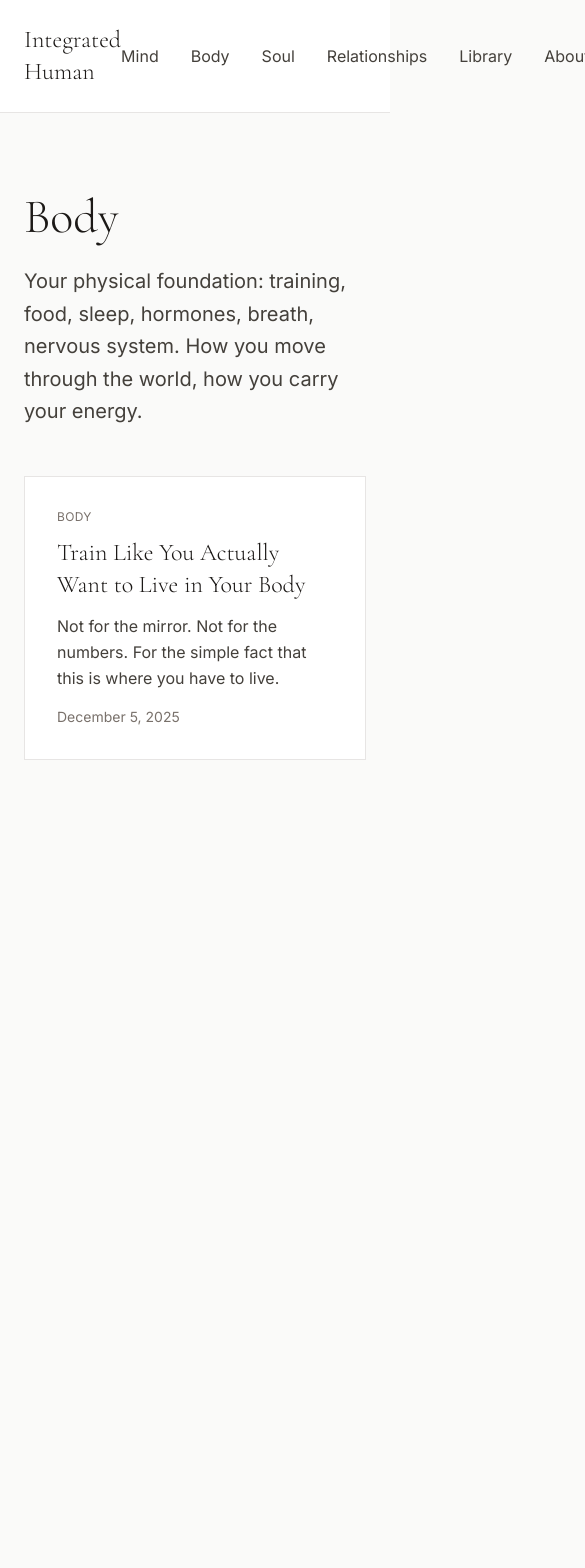
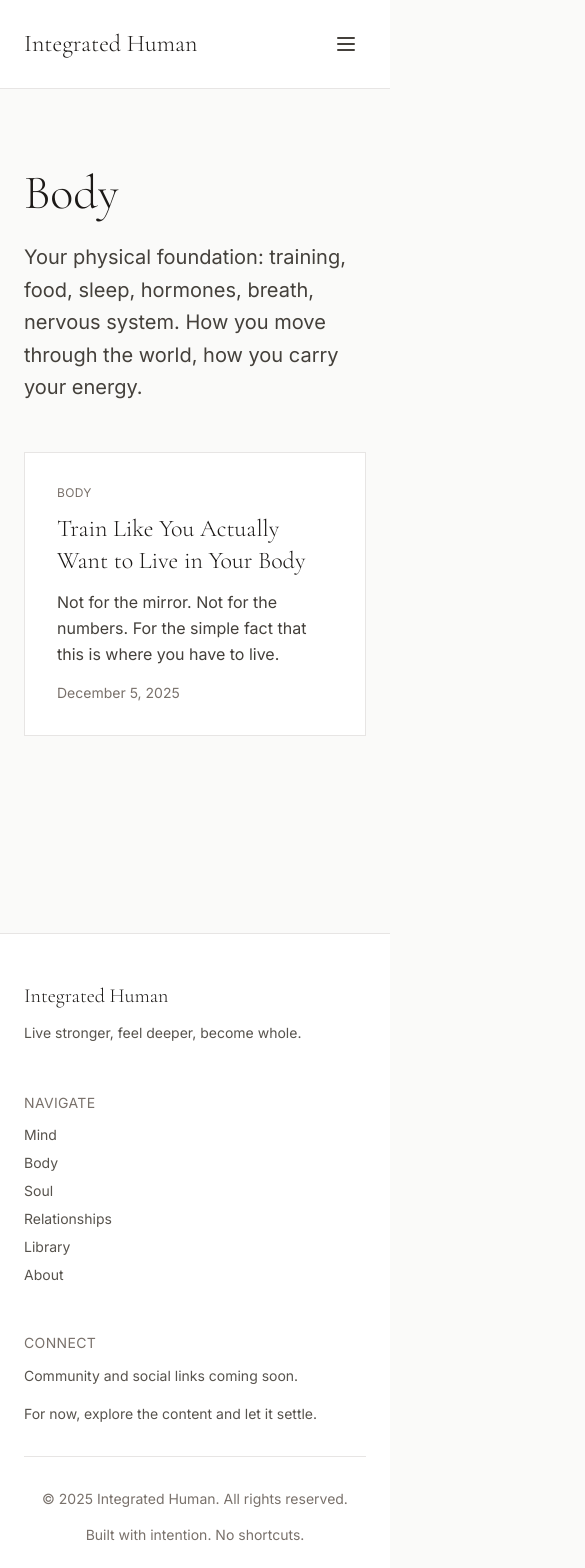
Before and after one commit to cXplore/integrated-human, a Next.js app: page /body in a window 390 px wide. Shown: the top 1568 px of the page, 585 px wide, since content can reach past the window. Before the commit the page ends 957 px from the top, so only its background shows below. Built offline with nearby package versions, Linux system fonts and the light colour scheme.

Commit message:
Add mobile navigation, fill Library page, add Footer component

```diff
--- /dev/null
+++ b/app/components/Footer.tsx
@@ -0,0 +1,69 @@
+import Link from 'next/link';
+
+export default function Footer() {
+  const currentYear = new Date().getFullYear();
+
+  return (
+    <footer className="bg-white border-t border-stone-200 py-12 px-6">
+      <div className="max-w-7xl mx-auto">
+        <div className="grid md:grid-cols-3 gap-12 mb-8">
+          {/* Brand */}
+          <div>
+            <h3 className="font-serif text-xl font-light text-stone-900 mb-3">
+              Integrated Human
+            </h3>
+            <p className="text-stone-600 text-sm leading-relaxed">
+              Live stronger, feel deeper, become whole.
+            </p>
+          </div>
+
+          {/* Quick Links */}
+          <div>
+            <h4 className="text-sm uppercase tracking-wide text-stone-500 mb-3">Navigate</h4>
+            <div className="flex flex-col gap-2">
+              <Link href="/mind" className="text-stone-600 hover:text-stone-900 text-sm transition-colors">
+                Mind
+              </Link>
+              <Link href="/body" className="text-stone-600 hover:text-stone-900 text-sm transition-colors">
+                Body
+              </Link>
+              <Link href="/soul" className="text-stone-600 hover:text-stone-900 text-sm transition-colors">
+                Soul
+              </Link>
+              <Link href="/relationships" className="text-stone-600 hover:text-stone-900 text-sm transition-colors">
+                Relationships
+              </Link>
+              <Link href="/library" className="text-stone-600 hover:text-stone-900 text-sm transition-colors">
+                Library
+              </Link>
+              <Link href="/about" className="text-stone-600 hover:text-stone-900 text-sm transition-colors">
+                About
+              </Link>
+            </div>
+          </div>
+
+          {/* Connect */}
+          <div>
+            <h4 className="text-sm uppercase tracking-wide text-stone-500 mb-3">Connect</h4>
+            <p className="text-stone-600 text-sm leading-relaxed mb-4">
+              Community and social links coming soon.
+            </p>
+            <p className="text-stone-600 text-sm">
+              For now, explore the content and let it settle.
+            </p>
+          </div>
+        </div>
+
+        {/* Bottom Bar */}
+        <div className="pt-8 border-t border-stone-200 flex flex-col md:flex-row justify-between items-center gap-4">
+          <p className="text-stone-500 text-sm">
+            © {currentYear} Integrated Human. All rights reserved.
+          </p>
+          <p className="text-stone-500 text-sm">
+            Built with intention. No shortcuts.
+          </p>
+        </div>
+      </div>
+    </footer>
+  );
+}
--- a/app/components/Navigation.tsx
+++ b/app/components/Navigation.tsx
@@ -1,13 +1,20 @@
+'use client';
+
 import Link from 'next/link';
+import { useState } from 'react';
 
 export default function Navigation() {
+  const [isOpen, setIsOpen] = useState(false);
+
   return (
     <nav className="py-6 px-6 bg-white border-b border-stone-200">
       <div className="max-w-7xl mx-auto flex items-center justify-between">
         <Link href="/" className="font-serif text-2xl font-light text-stone-900 hover:text-stone-600 transition-colors">
           Integrated Human
         </Link>
-        <div className="flex gap-8">
+
+        {/* Desktop Navigation */}
+        <div className="hidden md:flex gap-8">
           <Link href="/mind" className="text-stone-700 hover:text-stone-900 transition-colors">
             Mind
           </Link>
@@ -27,7 +34,80 @@ export default function Navigation() {
             About
           </Link>
         </div>
+
+        {/* Mobile Menu Button */}
+        <button
+          onClick={() => setIsOpen(!isOpen)}
+          className="md:hidden p-2 text-stone-700 hover:text-stone-900"
+          aria-label="Toggle menu"
+        >
+          <svg
+            className="w-6 h-6"
+            fill="none"
+            strokeLinecap="round"
+            strokeLinejoin="round"
+            strokeWidth="2"
+            viewBox="0 0 24 24"
+            stroke="currentColor"
+          >
+            {isOpen ? (
+              <path d="M6 18L18 6M6 6l12 12" />
+            ) : (
+              <path d="M4 6h16M4 12h16M4 18h16" />
+            )}
+          </svg>
+        </button>
       </div>
+
+      {/* Mobile Navigation */}
+      {isOpen && (
+        <div className="md:hidden mt-4 pt-4 border-t border-stone-200">
+          <div className="flex flex-col gap-4">
+            <Link
+              href="/mind"
+              className="text-stone-700 hover:text-stone-900 transition-colors py-2"
+              onClick={() => setIsOpen(false)}
+            >
+              Mind
+            </Link>
+            <Link
+              href="/body"
+              className="text-stone-700 hover:text-stone-900 transition-colors py-2"
+              onClick={() => setIsOpen(false)}
+            >
+              Body
+            </Link>
+            <Link
+              href="/soul"
+              className="text-stone-700 hover:text-stone-900 transition-colors py-2"
+              onClick={() => setIsOpen(false)}
+            >
+              Soul
+            </Link>
+            <Link
+              href="/relationships"
+              className="text-stone-700 hover:text-stone-900 transition-colors py-2"
+              onClick={() => setIsOpen(false)}
+            >
+              Relationships
+            </Link>
+            <Link
+              href="/library"
+              className="text-stone-700 hover:text-stone-900 transition-colors py-2"
+              onClick={() => setIsOpen(false)}
+            >
+              Library
+            </Link>
+            <Link
+              href="/about"
+              className="text-stone-700 hover:text-stone-900 transition-colors py-2"
+              onClick={() => setIsOpen(false)}
+            >
+              About
+            </Link>
+          </div>
+        </div>
+      )}
     </nav>
   );
 }
--- a/app/layout.tsx
+++ b/app/layout.tsx
@@ -1,6 +1,7 @@
 import type { Metadata } from "next";
 import { Cormorant_Garamond, Inter } from "next/font/google";
 import "./globals.css";
+import Footer from "./components/Footer";
 
 const cormorant = Cormorant_Garamond({
   variable: "--font-cormorant",
@@ -29,6 +30,7 @@ export default function RootLayout({
         className={`${cormorant.variable} ${inter.variable} antialiased`}
       >
         {children}
+        <Footer />
       </body>
     </html>
   );
--- a/app/library/page.tsx
+++ b/app/library/page.tsx
@@ -1,4 +1,49 @@
 import Navigation from '../components/Navigation';
+
+const books = [
+  {
+    title: 'Man and His Symbols',
+    author: 'Carl Jung',
+    category: 'Mind',
+    note: 'Jung\'s most accessible work on the unconscious, symbols, dreams, and the process of individuation. Start here if you want to understand shadow work without the academic density.',
+  },
+  {
+    title: 'Tao Te Ching',
+    author: 'Lao Tzu (Stephen Mitchell translation)',
+    category: 'Soul',
+    note: 'Ancient wisdom on flow, paradox, strength in softness, and wu wei (effortless action). Read when you\'re overthinking or trying to force something that won\'t move.',
+  },
+  {
+    title: 'The Way of Zen',
+    author: 'Alan Watts',
+    category: 'Soul',
+    note: 'Clear, grounded introduction to Zen philosophy and practice. Watts strips away the mystical nonsense while keeping the depth. Essential for understanding presence without spiritual bypassing.',
+  },
+  {
+    title: 'Attached',
+    author: 'Amir Levine & Rachel Heller',
+    category: 'Mind',
+    note: 'Attachment theory for real relationships. Anxious, avoidant, secure — explained without therapy jargon. Read this before blaming yourself or your partner for the same patterns repeating.',
+  },
+  {
+    title: 'The Body Keeps the Score',
+    author: 'Bessel van der Kolk',
+    category: 'Body',
+    note: 'How trauma lives in the body, not just the mind. Essential reading for understanding why insight alone doesn\'t heal, and why embodiment practices (breath, movement, somatic work) matter.',
+  },
+  {
+    title: 'King, Warrior, Magician, Lover',
+    author: 'Robert Moore & Douglas Gillette',
+    category: 'Mind',
+    note: 'Archetypal masculine development. Useful framework for understanding your patterns, though don\'t take it as gospel. Read critically, integrate what lands.',
+  },
+  {
+    title: 'When Things Fall Apart',
+    author: 'Pema Chödrön',
+    category: 'Soul',
+    note: 'Buddhist nun on staying present with discomfort, impermanence, and uncertainty. For when everything is collapsing and you\'re tired of running.',
+  },
+];
 
 export default function LibraryPage() {
   return (
@@ -11,19 +56,33 @@ export default function LibraryPage() {
               Library
             </h1>
             <p className="text-xl text-stone-700 leading-relaxed mb-12">
-              Book notes, quotes, authors, and resources for the integrated life.
+              Essential books for the integrated life. Not self-help. Not quick fixes. Just depth.
             </p>
 
-            <div className="space-y-8">
-              <div className="bg-white p-8 border border-stone-200">
-                <h2 className="font-serif text-2xl font-light text-stone-900 mb-3">
-                  Coming Soon
-                </h2>
-                <p className="text-stone-700 leading-relaxed">
-                  Notes from Jung, Watts, the Tao Te Ching, and other essential texts
-                  for understanding mind, body, and soul.
-                </p>
-              </div>
+            <div className="space-y-6">
+              {books.map((book, index) => (
+                <div key={index} className="bg-white p-8 border border-stone-200">
+                  <div className="flex items-start justify-between mb-3">
+                    <div>
+                      <h2 className="font-serif text-2xl font-light text-stone-900">
+                        {book.title}
+                      </h2>
+                      <p className="text-stone-600 mt-1">{book.author}</p>
+                    </div>
+                    <span className="text-xs uppercase tracking-wide text-stone-500 bg-stone-100 px-3 py-1">
+                      {book.category}
+                    </span>
+                  </div>
+                  <p className="text-stone-700 leading-relaxed">{book.note}</p>
+                </div>
+              ))}
+            </div>
+
+            <div className="mt-12 p-8 bg-white border border-stone-200">
+              <p className="text-stone-700 leading-relaxed italic">
+                More book notes, quotes, and author deep-dives coming soon. This is a living library —
+                it grows as the work deepens.
+              </p>
             </div>
           </div>
         </section>
```
Also changed, not shown: 1 other file (tests, documents, lock files or other folders).
